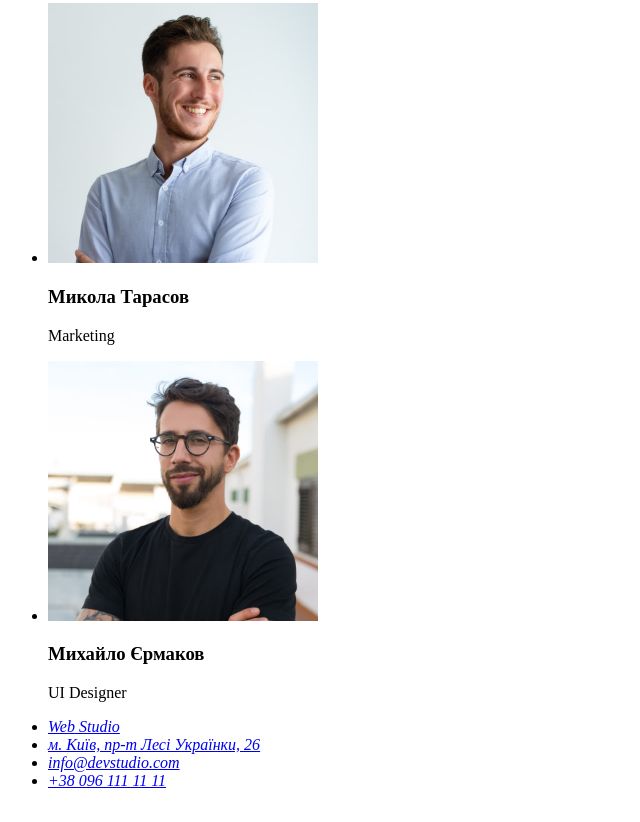
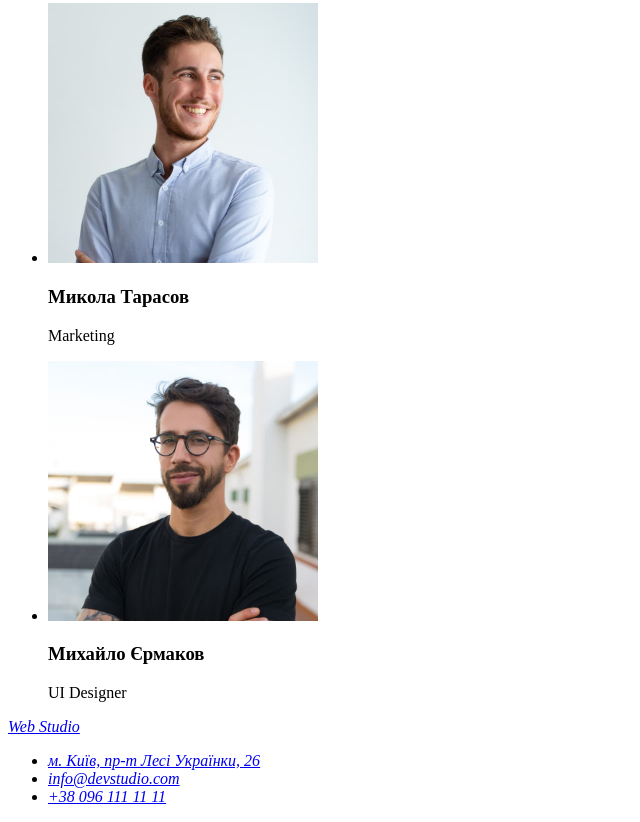
Before and after one commit to PavloGram/goit-markup-hw-01, a plain HTML site: page index.html in a window 1280 px wide. Shown: the part 2333-3155 px from the top of the page, without its empty margins (0-640 px from the left). Drawn offline with Linux system fonts and the light colour scheme.

Commit message:
Update index.html

```diff
--- a/index.html
+++ b/index.html
@@ -8,7 +8,7 @@
   </head>
   <body>
     <header>
-      <a href="#" lang="en">Web Studio</a>
+      <a href="./index.html" lang="en">Web Studio</a>
       <nav>
         <ul>
           <li>
@@ -89,8 +89,8 @@
     </main>
     <footer>
      <address>
+      <a href="./index.html" lang="en">Web Studio</a>
       <ul>
-        <li><a href="#" lang="en">Web Studio</a></li>
         <li><a href="https://goo.gl/maps/CPtrU1FHBa2aNyZL9" target="_blank" rel="noopener noreferrer nofollow">м. Київ, пр-т Лесі
           Українки, 26</a></li>
         <li><a href="mailto:info@devstudio.com">info@devstudio.com</a></li>
```
